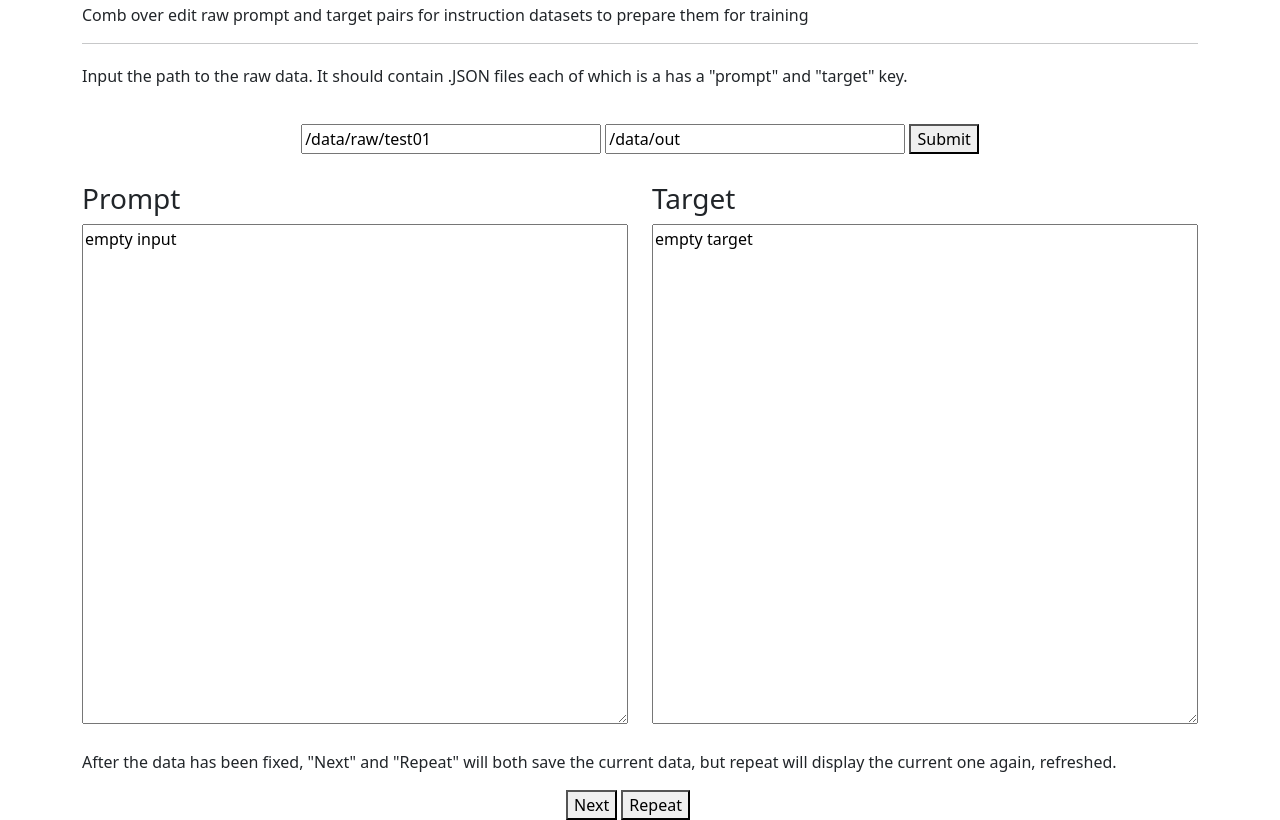
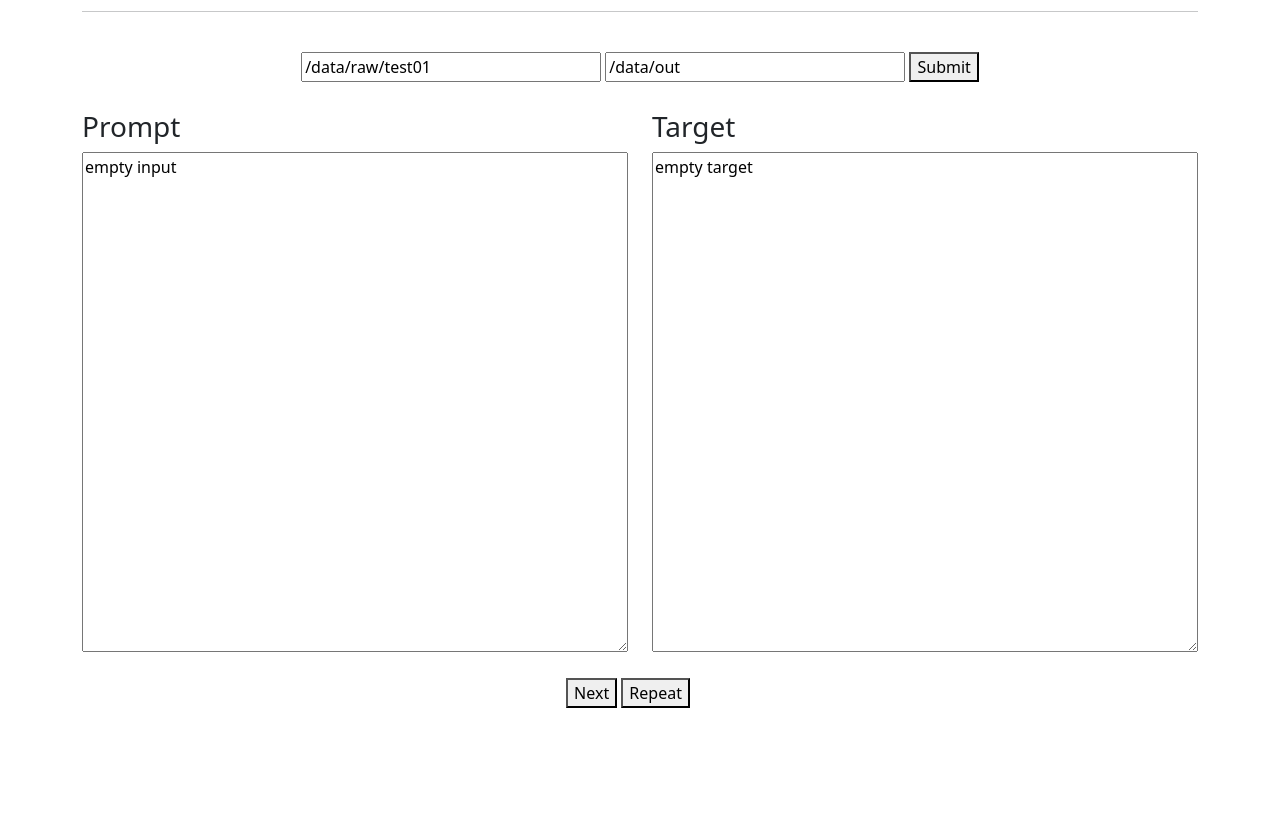
Before and after one commit to spencerhhubert/comb, a website: page index.html in a window 1280 px wide. Shown: the part 73-893 px from the top of the page. After the commit the page ends 800 px from the top, so only its background shows below. Drawn offline with nearby package versions, Linux system fonts and the light colour scheme.

Commit message:
this junk doesnt need to be on the ui

```diff
--- a/index.html
+++ b/index.html
@@ -8,10 +8,8 @@
 <body>
     <div class="container">
     <h1 style="margin-top: 20px">Comb</h1>
-    <p>Comb over edit raw prompt and target pairs for instruction datasets to prepare them for training</p>
     <hr>
     <div class="row justify-content-center d-flex" style="margin-top: 20px;">
-        <p>Input the path to the raw data. It should contain .JSON files each of which is a has a "prompt" and "target" key.</p>
         <div class="col-auto" style="margin: 20px;">
             <form method="POST" action="/paths" id="paths">
                 <input type="text" id="raw_path" placeholder="path to raw data on server" style="width: 300px;" name="raw_data_path" value="/data/raw/test01">
@@ -31,7 +29,6 @@
             <textarea id="target" class="data-input">empty target</textarea>
         </div>
         <div class="row d-flex justify-content-center" style="margin-top: 20px;">
-        <p>After the data has been fixed, "Next" and "Repeat" will both save the current data, but repeat will display the current one again, refreshed.</p>
             <div class="col-auto" >
                 <div class="text-center">
                     <button type="submit" id="next">Next</button>
```
